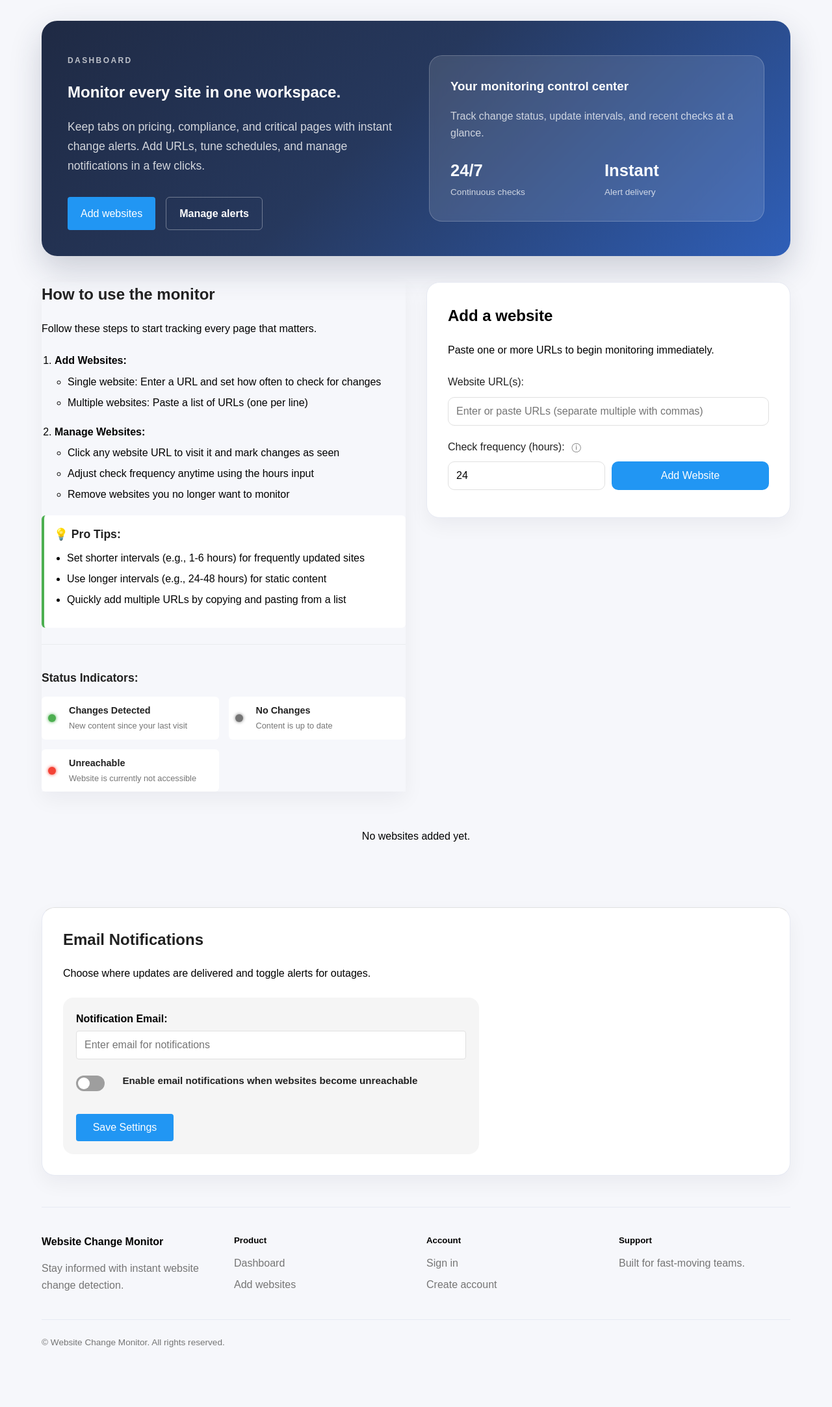
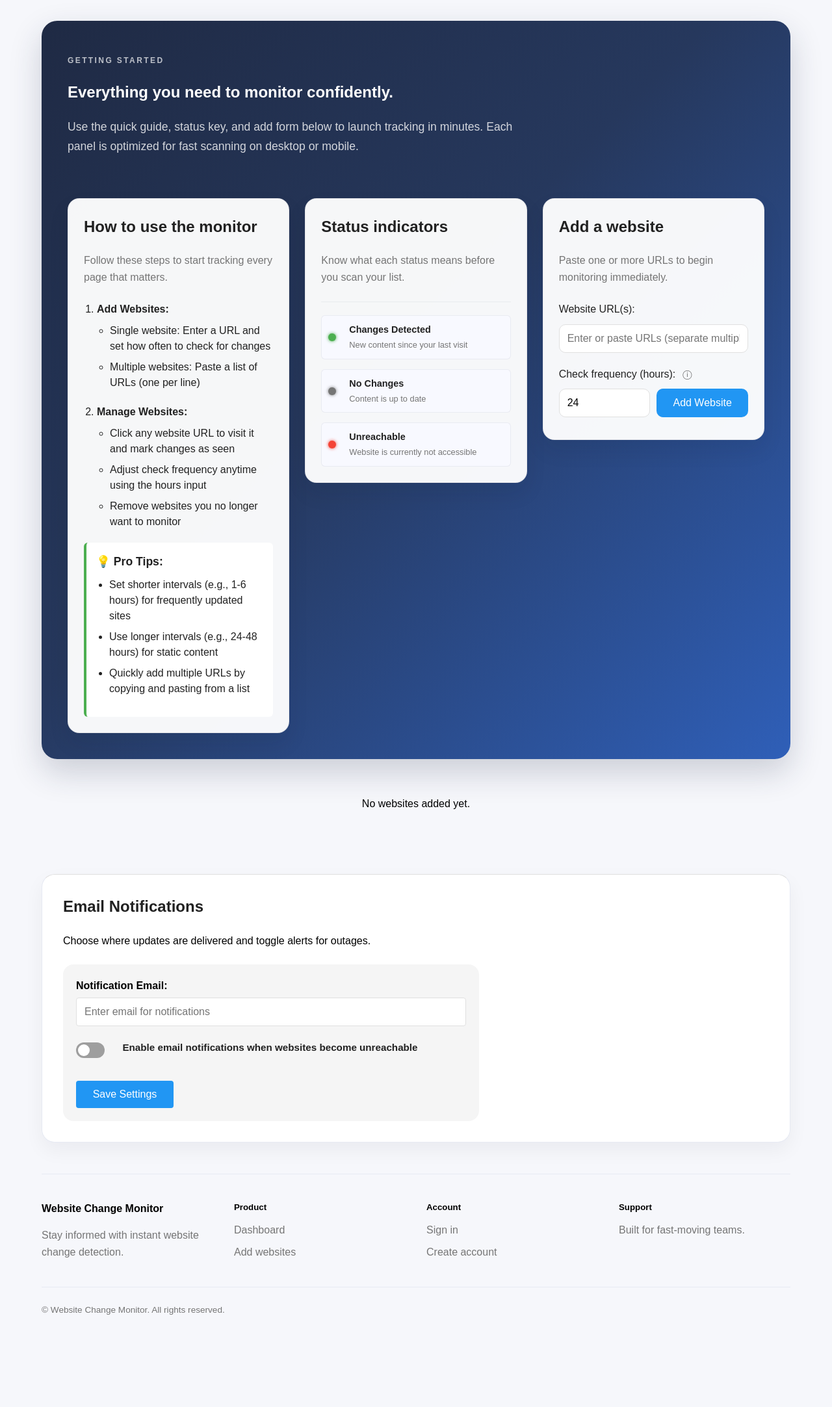
Before and after one commit to samiralibabic/WebsiteChangeMonitor, a Flask app: template templates/index.html in a window 1280 px wide. Shown: the part 140-2305 px from the top of the page at 65% size. After the commit the page ends 2163 px from the top, so only its background shows below. Run offline with Flask 3, Linux system fonts and the light colour scheme; the template is opened without the code that fills it, so the values that code supplies are empty.

Commit message:
Restructure dashboard hero guide section

```diff
--- a/static/css/styles.css
+++ b/static/css/styles.css
@@ -179,10 +179,9 @@ h1 {
 }
 
 .dashboard-hero {
-    display: grid;
-    grid-template-columns: repeat(auto-fit, minmax(260px, 1fr));
-    gap: 2.5rem;
-    align-items: center;
+    display: flex;
+    flex-direction: column;
+    gap: 2rem;
     padding: 2.5rem;
     border-radius: 24px;
     background: linear-gradient(135deg, #1f2a44 0%, #26385d 45%, #2f5fb8 100%);
@@ -195,32 +194,36 @@ h1 {
     text-align: left;
 }
 
+.dashboard-hero .hero-content {
+    max-width: 720px;
+}
+
 .dashboard-hero .hero-subtitle {
     color: rgba(255, 255, 255, 0.8);
 }
 
-.dashboard-card {
-    background: rgba(255, 255, 255, 0.12);
-    border-radius: 20px;
-    padding: 2rem;
-    border: 1px solid rgba(255, 255, 255, 0.2);
-    backdrop-filter: blur(6px);
-}
-
-.dashboard-card h3 {
+.dashboard-hero-grid {
+    display: grid;
+    grid-template-columns: repeat(auto-fit, minmax(260px, 1fr));
+    gap: 1.5rem;
+    align-items: start;
+}
+
+.hero-panel {
+    background: rgba(255, 255, 255, 0.96);
+    border-radius: 18px;
+    padding: 1.5rem;
+    color: var(--text-primary);
+    border: 1px solid rgba(15, 23, 42, 0.08);
+    box-shadow: 0 16px 32px rgba(15, 23, 42, 0.08);
+}
+
+.hero-panel .panel-header h2 {
     margin-top: 0;
-    color: #ffffff;
-}
-
-.dashboard-card p {
-    color: rgba(255, 255, 255, 0.75);
-}
-
-.dashboard-metrics {
-    display: grid;
-    grid-template-columns: repeat(auto-fit, minmax(140px, 1fr));
-    gap: 1.5rem;
-    margin-top: 1.5rem;
+}
+
+.hero-panel .panel-header p {
+    color: var(--text-secondary);
 }
 
 .dashboard-grid {
@@ -1127,11 +1130,7 @@ button:hover {
 
 /* Instructions styling */
 #instructions {
-    background-color: transparent;
-    padding: 0;
-    border-radius: 0;
-    margin-bottom: 0;
-    border: none;
+    margin: 0;
 }
 
 #instructions h2 {
@@ -1212,8 +1211,9 @@ button:disabled {
     align-items: center;
     gap: 12px;
     padding: 10px;
-    background: white;
+    background: #f8f9ff;
     border-radius: 6px;
+    border: 1px solid rgba(15, 23, 42, 0.06);
 }
 
 .status-green {
--- a/templates/index.html
+++ b/templates/index.html
@@ -5,37 +5,17 @@
 {% block body_class %}app-page{% endblock %}
 
 {% block content %}
-    <section class="dashboard-hero">
+    <section class="dashboard-hero dashboard-hero--guide">
         <div class="hero-content">
-            <p class="eyebrow">Dashboard</p>
-            <h1>Monitor every site in one workspace.</h1>
+            <p class="eyebrow">Getting started</p>
+            <h1>Everything you need to monitor confidently.</h1>
             <p class="hero-subtitle">
-                Keep tabs on pricing, compliance, and critical pages with instant change alerts. Add URLs, tune
-                schedules, and manage notifications in a few clicks.
+                Use the quick guide, status key, and add form below to launch tracking in minutes. Each panel is
+                optimized for fast scanning on desktop or mobile.
             </p>
-            <div class="hero-actions">
-                <a class="btn-primary" href="#add-website">Add websites</a>
-                <a class="btn-secondary" href="#notification-settings">Manage alerts</a>
         </div>
-        </div>
-        <div class="dashboard-card">
-            <h3>Your monitoring control center</h3>
-            <p>Track change status, update intervals, and recent checks at a glance.</p>
-            <div class="dashboard-metrics">
-                <div>
-                    <span class="metric">24/7</span>
-                    <span class="metric-label">Continuous checks</span>
-                </div>
-                <div>
-                    <span class="metric">Instant</span>
-                    <span class="metric-label">Alert delivery</span>
-                </div>
-            </div>
-        </div>
-    </section>
-
-    <section class="dashboard-grid">
-        <div class="panel" id="instructions">
+        <div class="dashboard-hero-grid">
+            <div class="hero-panel" id="instructions">
                 <div class="panel-header">
                     <h2>How to use the monitor</h2>
                     <p>Follow these steps to start tracking every page that matters.</p>
@@ -63,8 +43,13 @@
                         <li>Quickly add multiple URLs by copying and pasting from a list</li>
                     </ul>
                 </div>
+            </div>
+            <div class="hero-panel status-panel">
+                <div class="panel-header">
+                    <h2>Status indicators</h2>
+                    <p>Know what each status means before you scan your list.</p>
+                </div>
                 <div class="status-legend">
-            <h3>Status Indicators:</h3>
                     <div class="status-grid">
                         <div class="status-item">
                             <span class="status-dot status-green"></span>
@@ -90,7 +75,7 @@
                     </div>
                 </div>
             </div>
-        <div class="panel panel-form">
+            <div class="hero-panel panel-form" id="add-website-panel">
                 <div class="panel-header">
                     <h2>Add a website</h2>
                     <p>Paste one or more URLs to begin monitoring immediately.</p>
@@ -103,6 +88,7 @@
                     </label>
                     <input type="number" id="check-interval" placeholder="Check frequency in hours" min="1" value="24" tabindex="2">
                     <button id="add-button" tabindex="3">Add Website</button>
+                </div>
             </div>
         </div>
     </section>
```
Lines whose indentation alone changed are shown as unchanged.
